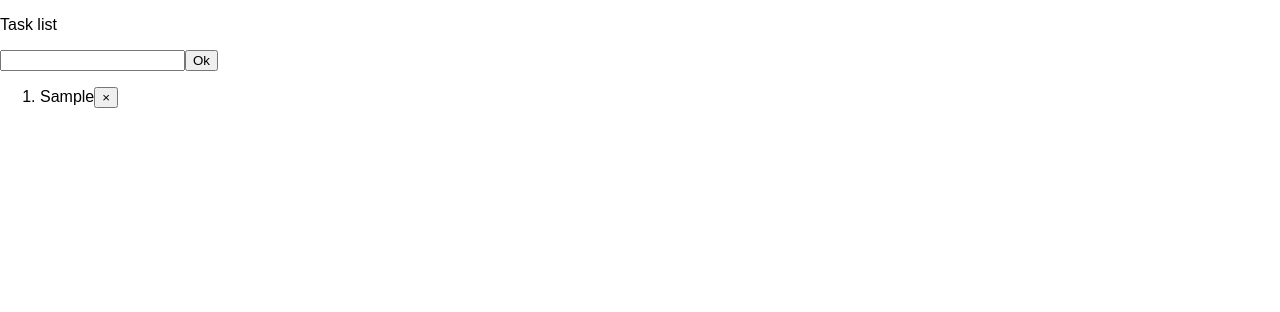
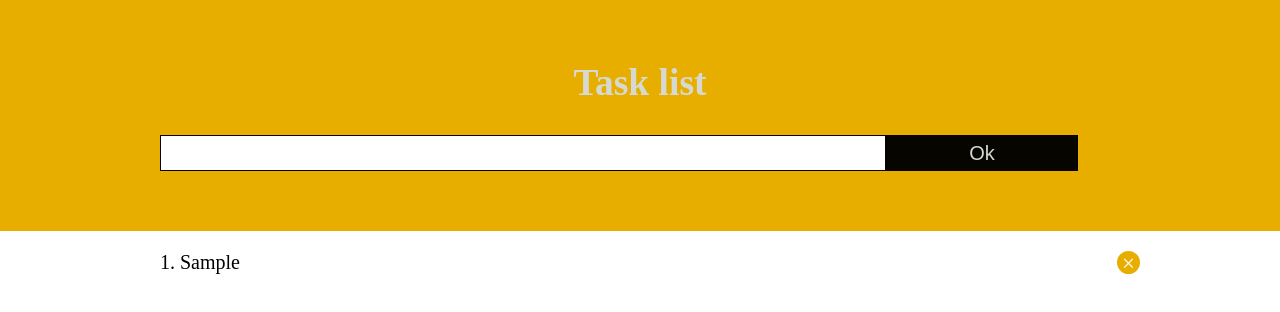
Before and after one commit to neandertalecj/todo-list-react, a React app: page / in a window 1280 px wide. Both pictures are taken after typing "Sample" into the empty fields and a click on the button "Ok". Built offline with nearby package versions, Linux system fonts and the light colour scheme.

Commit message:
Added some CCS

```diff
--- a/src/components/Todo.js
+++ b/src/components/Todo.js
@@ -12,10 +12,10 @@ const Todo = props => (
         >
             {props.task.text}
         </span>
-        <button
-            type="button"
+        <span className="close"
+            // type="button"
             onClick={() => props.deleteTask(props.task.id)}
-        >×</button>
+        >×</span>
     </li>
 )
 
--- a/src/components/TodoList.js
+++ b/src/components/TodoList.js
@@ -66,10 +66,10 @@ class TodoList extends Component {
         return (
             <div>
                 <form onSubmit={this.addTask}>
-                    <p>Task list</p>
+                    <h2>Task list</h2>
                     <div className="add-task">
                         <input type="text" name="task" required />
-                        <button submit="submit">Ok</button>
+                        <button type="submit" className="btn">Ok</button>
                     </div>
                 </form>
                 <ol>
--- a/src/index.css
+++ b/src/index.css
@@ -1,5 +1,75 @@
-body {
+body{
   margin: 0;
   padding: 0;
-  font-family: sans-serif;
 }
+
+form{
+  /* display: flex; */
+  background-color: #E7AE00;
+  color: #D5D9D1;
+  font-size: 25px;
+  text-align: center;
+  padding: 30px 0;
+  margin-bottom: 20px;
+}
+
+input[type=text]{
+  width: 75%;
+  height: 32px;
+  float:left;
+  font-size: 20px;
+  border: 1px solid #070500;
+}
+
+.btn{
+  background-color: #070500;
+  color: #D5D9D1;
+  float: left;
+  width: 20%;
+  height: 36px;
+  font-size: 20px;
+	line-height: 29px;
+	cursor: pointer;
+  border: 1px solid rgb(0, 0, 0);
+  border: 1px solid rgba(0, 0, 0, 0.1);
+  margin: 0;
+  padding: 0;
+}
+
+.add-task:after {
+  content: "";
+  display: table;
+  clear: both;
+}
+
+.add-task{
+  width: 75%;
+  margin: 0 auto;
+  margin-bottom: 30px;
+}
+
+
+ol{
+  font-size: 20px;
+  width: 75%;
+  margin: 0 auto;
+}
+
+.close{
+  width: 23px;
+  height: 23px;
+  background-color: #E7AE00;
+  border-radius: 50% 50%;
+  position: absolute;
+  right: 0;
+  cursor: pointer;
+  color:white;
+  text-align: center;
+  font-size: 23px;
+}
+
+li{
+  position: relative;
+  margin-bottom: 10px;
+  padding-right: 30px;
+}
```
Also changed, not shown: README.md.
